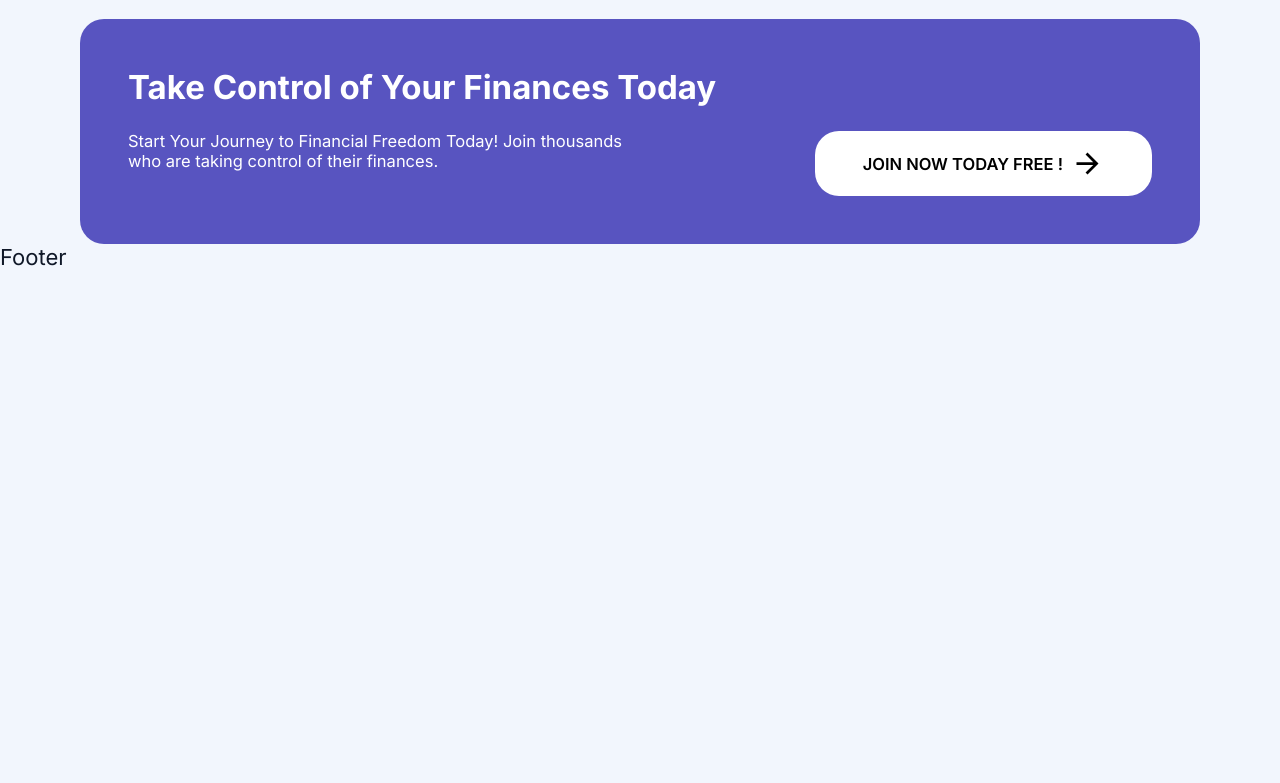
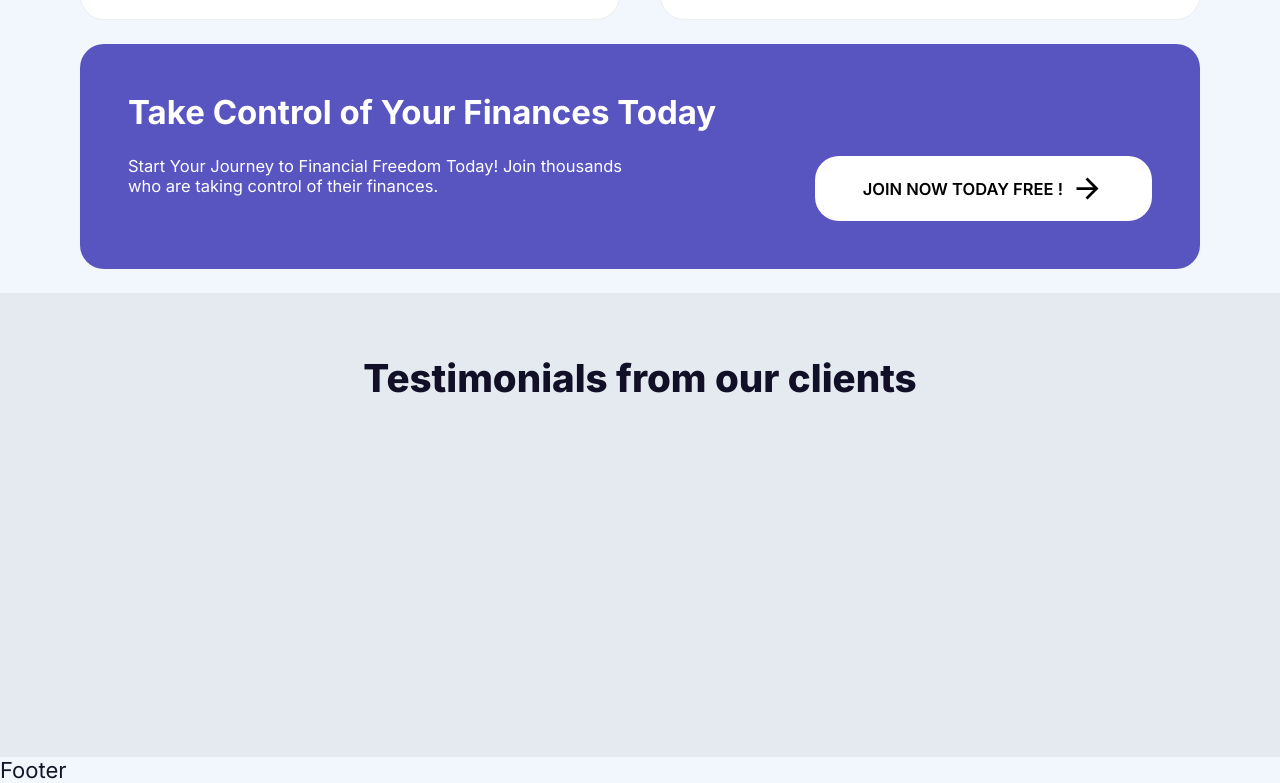
Before and after one commit to danielgen01/financy, a Next.js app: page / in a window 1280 px wide. Shown: the part 1588-2371 px from the top of the page. Before the commit the page ends 1858 px from the top, so only its background shows below. Built offline with nearby package versions, Linux system fonts and the light colour scheme; no server answers.

Commit message:
feat: adjust H1 - H3 font sizes

```diff
--- a/src/app/components/Typography/H1/H1.styles.module.css
+++ b/src/app/components/Typography/H1/H1.styles.module.css
@@ -1,7 +1,7 @@
 .StyledH1 {
 color: var( --color-typography-default);
 font-weight:var(--font-weight-extrabold);
-font-size: var(--font-size-2xl);
+font-size: var(--font-size-4xl);
 line-height: 114%;
 text-align: center;
 }
--- a/src/app/components/Typography/H2/H2.styles.module.css
+++ b/src/app/components/Typography/H2/H2.styles.module.css
@@ -1,7 +1,7 @@
 .StyledH2 {
 color: var( --color-typography-default);
 font-weight:var(--font-weight-extrabold);
-font-size: var(--font-size-xl);
+font-size: var(--font-size-3xl);
 text-align: center;
 line-height: 114%;
 
--- /dev/null
+++ b/src/app/components/Typography/H3/H3.styles.module.css
@@ -0,0 +1,8 @@
+.StyledH3 {
+    color: var( --color-typography-default);
+    font-weight:var(--font-weight-extrabold);
+    font-size: var(--font-size-2xl);
+    text-align: center;
+    line-height: 114%;
+
+    }
--- /dev/null
+++ b/src/app/components/Typography/H3/H3.tsx
@@ -0,0 +1,7 @@
+import React from "react"
+
+import styles from "./H3.styles.module.css"
+
+export const H3: React.FC<{ children: React.ReactNode }> = ({ children }) => {
+  return <h3 className={styles.StyledH3}>{children}</h3>
+}
--- a/src/app/global.css
+++ b/src/app/global.css
@@ -107,6 +107,7 @@
      --color-card-title:#516788;
      --color-typography-default:#121027;
     --color-preview-section-background:#E5E9F0;
+    --color-testimonial-section-background:#E5E9F0;
 
     /* shared colors */
     --color-icon: #778499;
@@ -145,6 +146,8 @@
   --color-gradient-to: rgb(88 84 192 / 70%);
   --color-typography-default:#F2F6FD;
   --color-preview-section-background:#292644;
+  --color-testimonial-section-background:#1E1D3A;
+
 
 
 
@@ -159,38 +162,6 @@ body {
   overflow-x:hidden;
 
 }
-
-
-/* main, footer {
-  padding-left:var(--spacing-xl);
-  padding-right:var(--spacing-xl);
-}
-
-@media screen and (width >= 960px) {
-  main, footer {
-    padding-left:var(--spacing-6xl);
-    padding-right:var(--spacing-6xl);
-
-  }
-
-}
-
-@media screen and (width >= 1280px) {
-  main, footer {
-    padding-left:80px;
-    padding-right:80px;
-
-  }
-
-}
-
-@media screen and (width >= 1920px) {
-  main, footer {
-    padding-left:200px;
-    padding-right:200px;
-
-  }
-} */
 
 .header-action-icon {
   background-color: var(--color-icon-background);
--- a/src/app/pageTemplates/homepage/Homepage.tsx
+++ b/src/app/pageTemplates/homepage/Homepage.tsx
@@ -6,6 +6,7 @@ import {
   CTASection,
   HeroSection,
   PreviewSection,
+  TestimonalSection,
 } from "./SubComponents"
 
 const Homepage = () => {
@@ -15,6 +16,7 @@ const Homepage = () => {
       <PreviewSection />
       <BenefitSection />
       <CTASection />
+      <TestimonalSection />
     </div>
   )
 }
--- a/src/app/pageTemplates/homepage/SubComponents.styles.module.css
+++ b/src/app/pageTemplates/homepage/SubComponents.styles.module.css
@@ -55,6 +55,17 @@
   align-items: center;
   gap: var(--spacing-lg);
   padding-top: var(--spacing-3xl)
+}
+
+.StyledTestimonialSection {
+  display: flex;
+  flex-direction: column;
+  justify-content: flex-start;
+  align-items: center;
+  gap: var(--spacing-lg);
+  padding-top: var(--spacing-5xl);
+  background-color: var(--color-testimonial-section-background);
+  height: 50vh;
 }
 
 .StyledBenefitTeaserWrapper {
--- a/src/app/pageTemplates/homepage/SubComponents.tsx
+++ b/src/app/pageTemplates/homepage/SubComponents.tsx
@@ -24,6 +24,7 @@ import DarkReport from "../../../../public/report_dark.png"
 import LightReport from "../../../../public/report_light.png"
 import TrackingImage from "../../../../public/tracking.png"
 import styles from "./SubComponents.styles.module.css"
+import { H3 } from "@/app/components/Typography/H3/H3"
 
 const ArrowSvg = () => {
   return (
@@ -159,3 +160,13 @@ Join thousands who are taking control of their finances.
     </LayoutSection>
   )
 }
+
+export const TestimonalSection = () => {
+  return (
+    <section className={styles.StyledTestimonialSection}>
+      <div>
+        <H3>Testimonials from our clients</H3>
+      </div>
+    </section>
+  )
+}
```
